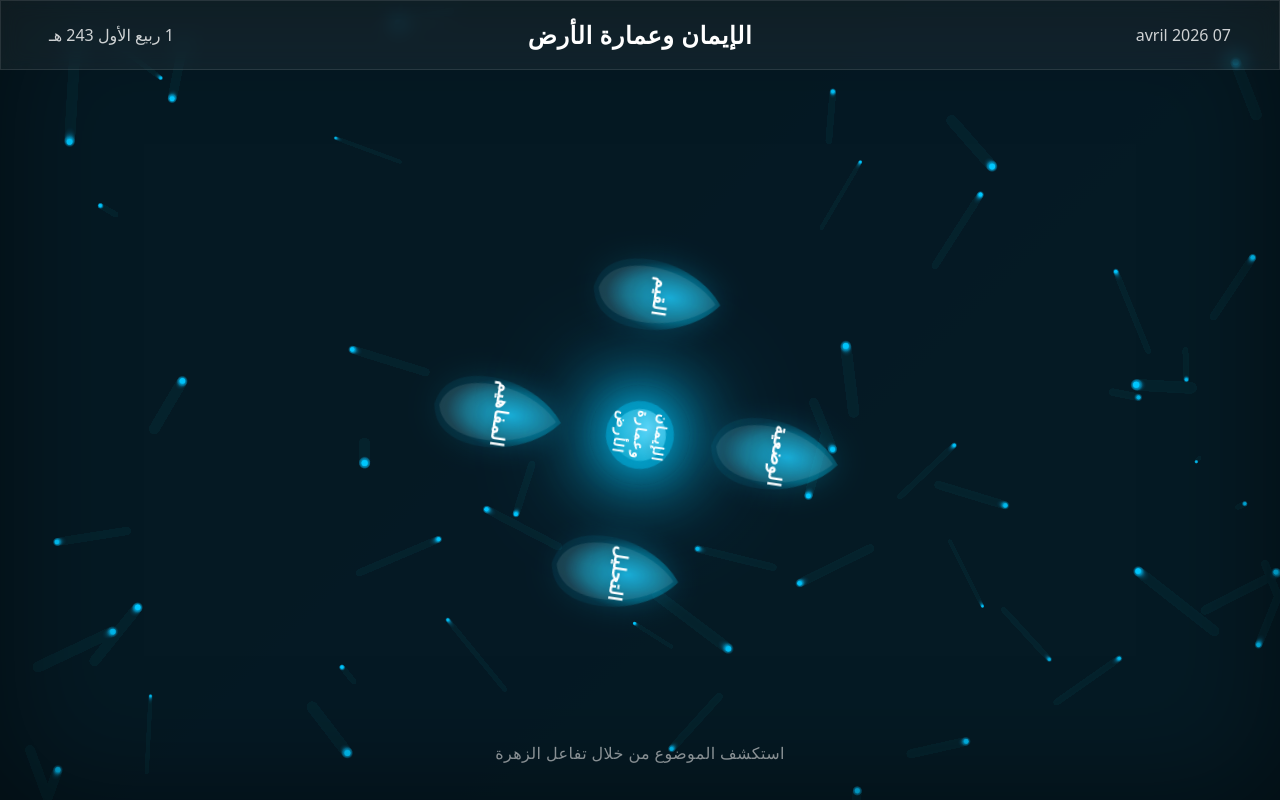
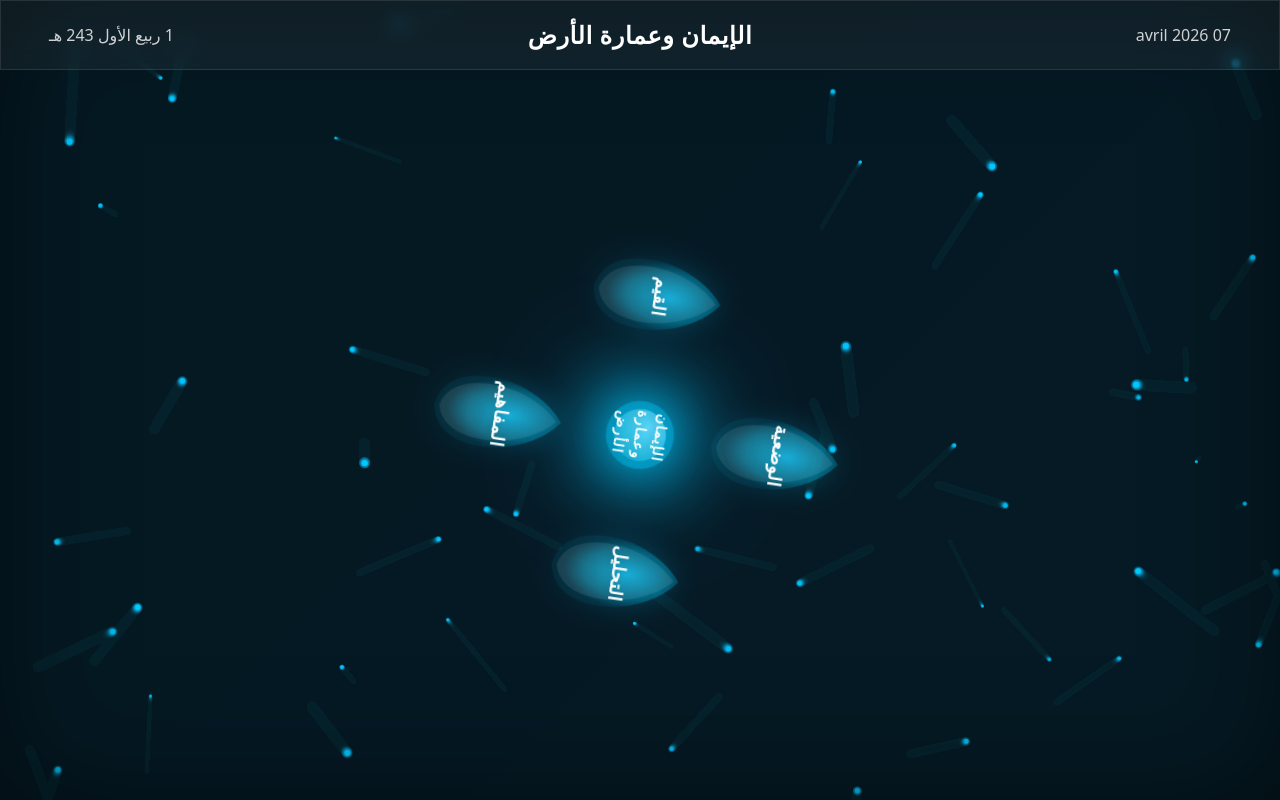
Before and after one commit to adnanelaouladi-oss/Ei-projet, a React (Vite) app: page / in a window 1280 px wide. Built offline with nearby package versions, Linux system fonts and the light colour scheme.

Commit message:
Fix subtitle text in Flower3D component

```diff
--- a/client/components/Flower3D.tsx
+++ b/client/components/Flower3D.tsx
@@ -222,7 +222,6 @@ export const Flower3D = ({ onPetalClick }: Flower3DProps) => {
         isTransitioning ? "opacity-0" : "opacity-100"
       }`}>
         <p className="text-white/60 text-sm md:text-base tracking-wide">
-          استكشف الموضوع من خلال تفاعل الزهرة
         </p>
       </div>
 
```
